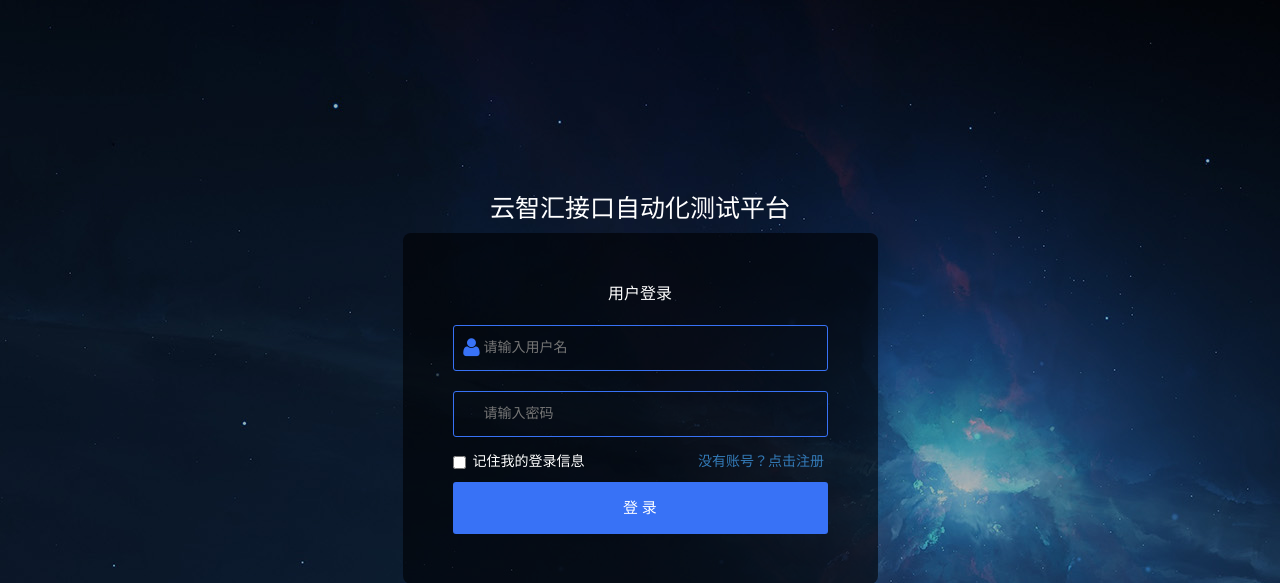
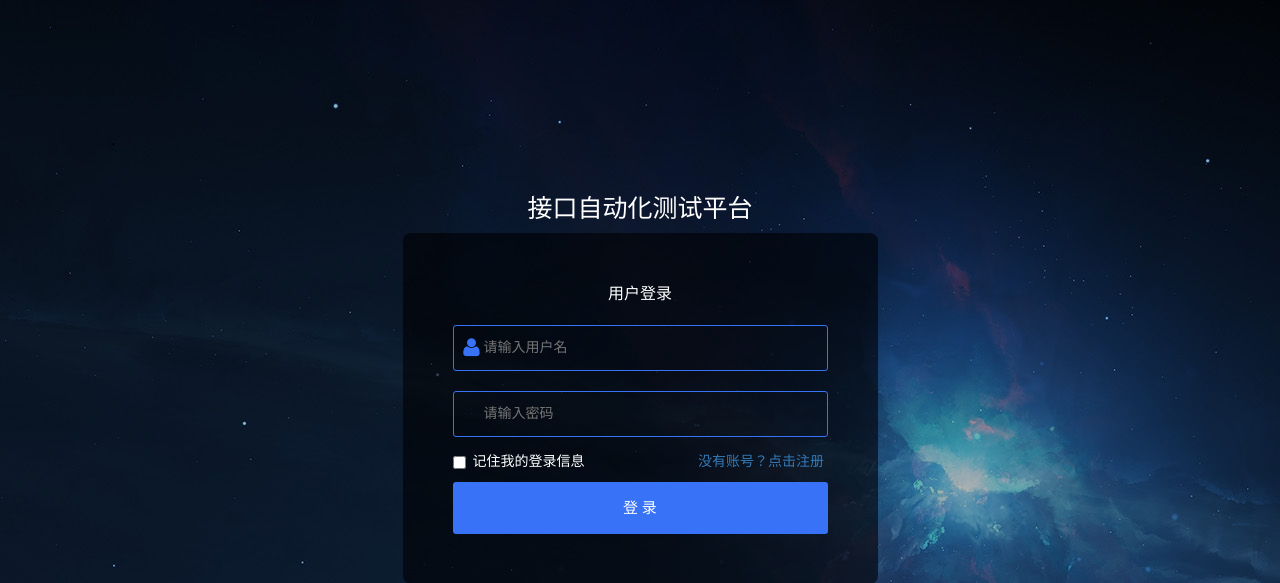
Before and after one commit to zhaicao/HttpRunnerManager, a Django app: page / in a window 1280 px wide. Shown: the top 583 px of the page. Run offline with Django 3.2, Linux system fonts and the light colour scheme; parts of the project's set-up code (start-up, migrations or seed data) failed here and were passed over; some libraries are stand-ins or nearby versions; some web fonts are replaced.

Commit message:
修改login title

```diff
--- a/templates/login.html
+++ b/templates/login.html
@@ -99,7 +99,7 @@
 <body style="background:url({% static "assets/img/bg.jpg" %}) no-repeat;">
 
 <div class="container wrap1" style="height:450px;">
-    <h2 class="mg-b20 text-center" style="font-size:25px">云智汇接口自动化测试平台</h2>
+    <h2 class="mg-b20 text-center" style="font-size:25px">接口自动化测试平台</h2>
     <div class="col-sm-8 col-md-5 center-auto pd-sm-50 pd-xs-20 main_content">
         <p class="text-center font16">用户登录</p>
         <form action="/api/login/" role="form" method="POST" id="login_form">
```
